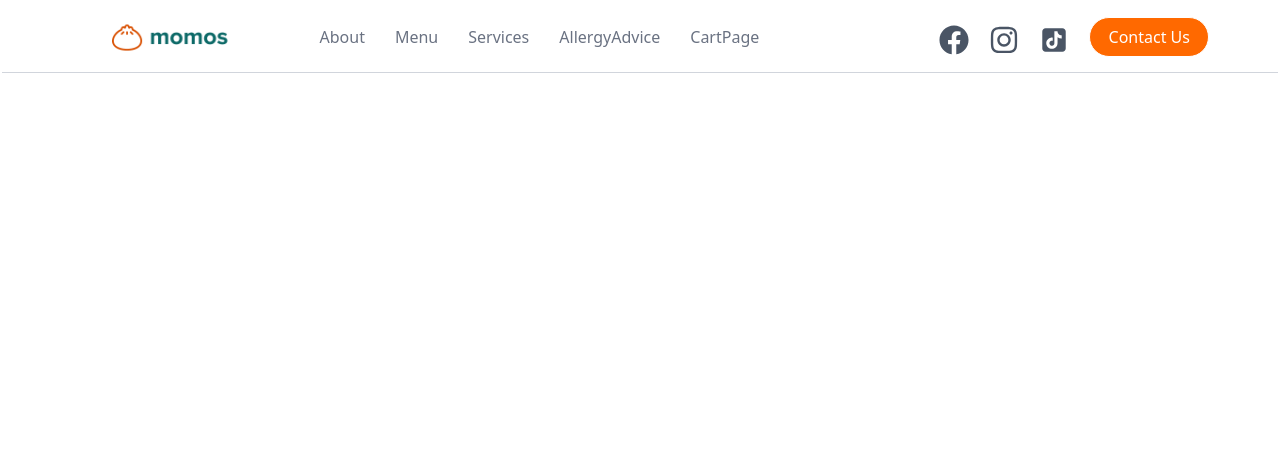
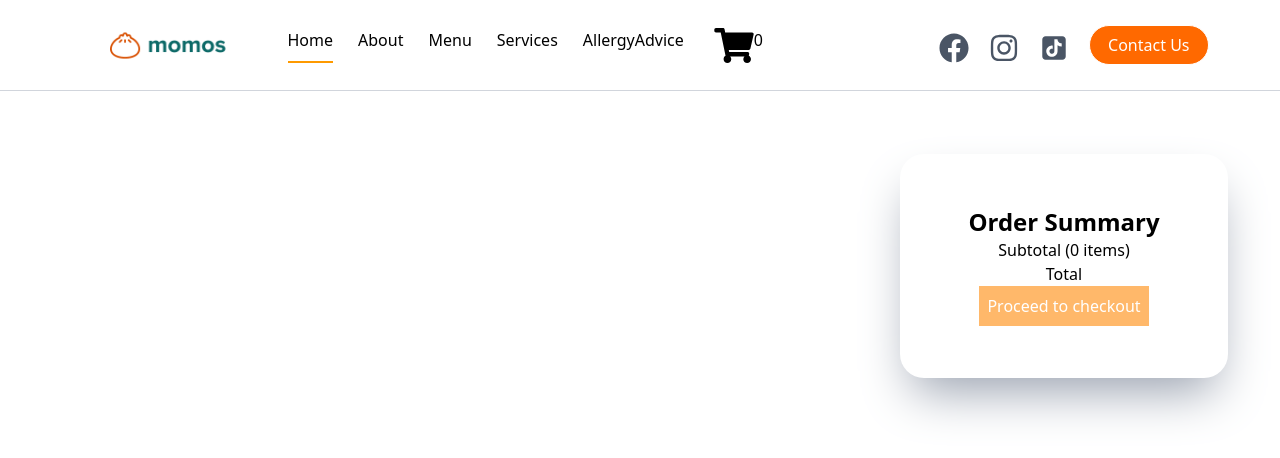
Before and after one commit to Asbugkls/nepalMomo, a React (Vite) app: page /cartpage in a window 1280 px wide. Shown: the top 458 px of the page. Built offline with nearby package versions, Linux system fonts and the light colour scheme.

Commit message:
added files

```diff
--- a/src/Context/CartProvider.jsx
+++ b/src/Context/CartProvider.jsx
@@ -1,11 +1,71 @@
-import {  createContext } from "react";
-export const CartContext = createContext();
+import { createContext, useReducer } from "react";
 
-let initialstate={
-  CartItems:[],
+export const CartContext = createContext()
+
+let initialState = {
+    cartItem: [],
 }
+let cartReducer = (state, action) => {
+    // console.log("cartReducer");
+    // console.log(action);
+
+    switch (action.type) {
+        case 'AddToCart': {
+
+
+
+            const isExisting = state.cartItem.find((item) => {
+                return item.id === action.payload.id;
+            })
+            if (isExisting) {
+                return state;
+            } else {
+                const newProduct = { ...action.payload, qty: 1 }
+                // console.log(newProduct);
+
+
+                let newCartItem = [...state.cartItem, newProduct]
+                console.log(newCartItem);
+                return {
+                    ...state,
+                    cartItem: newCartItem,
+                }
+            }
+
+            // console.log(action.payload);
+            break;
+        }
+
+        case 'RemoveToItem': {
+            break;
+        }
+
+        case 'Increment': {
+            break;
+        }
+
+        case 'Decrement': {
+            break;
+        }
+
+        case 'ClearCart': {
+            break;
+        }
+
+        default: {
+            return state;
+        }
+    }
+}
+
+
+
 
 export const CartProvider = ({ children }) => {
 
-  return <CartContext.Provider value={12}>{children}</CartContext.Provider>;
-};
+    const [state, dispatch] = useReducer(cartReducer, initialState)
+
+    return <CartContext.Provider value={{ state, dispatch }}>
+        {children}
+    </CartContext.Provider>
+}
--- a/src/Pages/CartPage.jsx
+++ b/src/Pages/CartPage.jsx
@@ -1,11 +1,57 @@
-import React from 'react'
+import { useContext } from "react";
+import { CartContext } from "../Context/CartProvider";
+import { MdDeleteSweep } from "react-icons/md";
+
 
 function CartPage() {
+  const { state } = useContext(CartContext);
+  console.log(state);
   return (
     <div>
+      <div>
+        {state.cartItem ? (
+          <div className="flex"  >
+            <div className="w-[900px]"  >
+              {state.cartItem.map((item) => {
+                return (
+                  <div key={item.id}>
+                    <div className="   flex justify-evenly items-center m-5 h-50 rounded-2xl shadow-2xl shadow-black ">
+                      <div>
+                        <img className="h-36 rounded-2xl" src={item.image} alt="" />
+                      </div>
+                      <div className=" h-14 ">
+                        <h1>{item.name}</h1>
 
+                      </div>
+                      <div className=" h-14">
+                        <h1 className=" text-orange-600">  Rs. {item.caloriesPerServing}</h1>
+                        <button><MdDeleteSweep  className="text-red-400 text-2xl"/>
+                        </button>
+                      </div>
+
+                      <div className=" h-14 space-x-2">
+                        <button className="bg-orange-300 rounded-4xl px-2.5">-</button>
+                        <span>{item.qty}</span>
+                        <button className="bg-orange-300 rounded-4xl px-2.5">+</button>
+                      </div>
+                    </div>
+                  </div>
+                );
+              })}
+            </div>
+            <div className="gap-y 3 mt-16 w-82 h-56 rounded-3xl flex flex-col justify-center items-center shadow-2xl shadow-gray-400">
+              <h1 className="font-bold text-2xl">Order Summary</h1>
+              <h1>Subtotal (0 items)</h1>
+              <h1>Total</h1>
+              <button className="bg-orange-300 p-2 text-white">Proceed to checkout</button>
+            </div>
+          </div>
+        ) : (
+          <div >Item Not Found On Cart</div>
+        )}
+      </div>
     </div>
-  )
+  );
 }
 
-export default CartPage
+export default CartPage;
--- a/src/Pages/Home.jsx
+++ b/src/Pages/Home.jsx
@@ -10,12 +10,13 @@ function Home() {
     <div>
    <div className='h-[650px]'>
     <div className='ml-[110px] mt-[100px] space-y-2'>
-      <h1 className='text-gray-500 space-x-2 tracking-[2px]'>RESTURANT</h1>
+      <h1 className='text-gray-500 space-x-2 tracking-[2px'>RESTURANT</h1>
       <p className='font-bold text-[50px]'>The<span className='bg-[url(assets/Home/home2.png)] bg-center bg-cover text-white'>#One</span></p>
       <p className='font-bold text-[50px]'> MOMO <span className='text-orange-600'>Resturant</span></p>
       <h1 className='font-bold text-[20px]'>More then <span className='text-orange-600'>  20+ Varieties</span> of Momo Available for You</h1>
       <button className='flex justify-center items-center border h-[55px] w-[220px] rounded-[50px] bg-teal-900'>Explore Food Menu <HiMiniArrowLongRight/></button>
     </div>
+
     <div className='flex'>
       <div>
         <img src={home1} alt='' className='h-[700px] absolute right-0 top-0 -z-50 '/>
--- a/src/Pages/Menu.jsx
+++ b/src/Pages/Menu.jsx
@@ -64,7 +64,7 @@ function Menu() {
                 </div>
               )
             })}
-          </div>) : (<div>Loading...</div>)}
+          </div>) : (<div>Wait For Loading...</div>)}
       </div>
 
 
--- a/src/assets/components/Navigation.jsx
+++ b/src/assets/components/Navigation.jsx
@@ -1,44 +1,59 @@
-import React from 'react'
+import React, { useContext } from 'react'
 import { NavLink } from 'react-router-dom'
 import momologo from '../About/momologo.png'
 import { FaFacebook } from 'react-icons/fa'
 import { FaInstagram } from 'react-icons/fa'
 import { AiFillTikTok } from 'react-icons/ai'
 import CartPage from '../../Pages/CartPage'
+import { BsCart4 } from 'react-icons/bs'
+import { CartContext } from '../../Context/CartProvider'
+import { FaShoppingCart } from "react-icons/fa";
+
 
 function Navigation () {
+  const {state}=useContext(CartContext)
+  console.log(state.cartItem)
+ const totalCartItem=state.cartItem.reduce((acc,item)=>{
+    return acc+item.qty;
+  },0)
+  console.log(totalCartItem)
   return (
-    <div className='p-0.5'>
-      <div className='h-[70px] shadow-2xs shadow-gray-300  pl-[110px] flex items-center bg-white'>
-        <NavLink to='/'>
-          <div>
-            <img src={momologo} alt='' className='h-[45px]' />
-          </div>
-        </NavLink>
-        <div className='pl-[50px] space-x-[30px]'>
-          <NavLink to='/about' className='hover:text-orange-500 text-gray-500'>
+    <div>
+      <div className='h-[90px] shadow-2xs shadow-gray-300  pl-[110px] flex items-center bg-white'>
+        <div>
+          <img src={momologo} alt='' className='h-[45px]' />
+        </div>
+
+        <div className='pl-[20px] space-x-[25px] flex'>
+          <NavLink to='/' className='hover:text-orange-500 text-black border-b-2 border-amber-500'>
+            Home
+          </NavLink>
+
+          <NavLink to='/about' className='hover:text-orange-500 text-black'>
             About
           </NavLink>
-          <NavLink to='/menu' className='hover:text-orange-500 text-gray-500'>
+          <NavLink to='/menu' className='hover:text-orange-500 text-black'>
             Menu
           </NavLink>
           <NavLink
             to='/services'
-            className='hover:text-orange-500 text-gray-500'
+            className='hover:text-orange-500  text-black'
           >
             Services
           </NavLink>
           <NavLink
             to='/allergyadvice'
-            className='hover:text-orange-500 text-gray-500'
+            className='hover:text-orange-500 text-black'
           >
             AllergyAdvice
           </NavLink>
           <NavLink
             to='/cartpage'
-            className='hover:text-orange-500 text-gray-500'
+            className='hover:text-orange-500 text-black'
           >
-            CartPage
+            <span className='absolute pl-[45px]'>{totalCartItem}</span>
+            <FaShoppingCart
+            className='w-[50px] h-[35px]' />
           </NavLink>
         </div>
         <div className='flex  ml-[180px] space-x-[20px]'>
```
Also changed, not shown: src/Pages/ProductDescription.jsx (+44 -28 lines).
